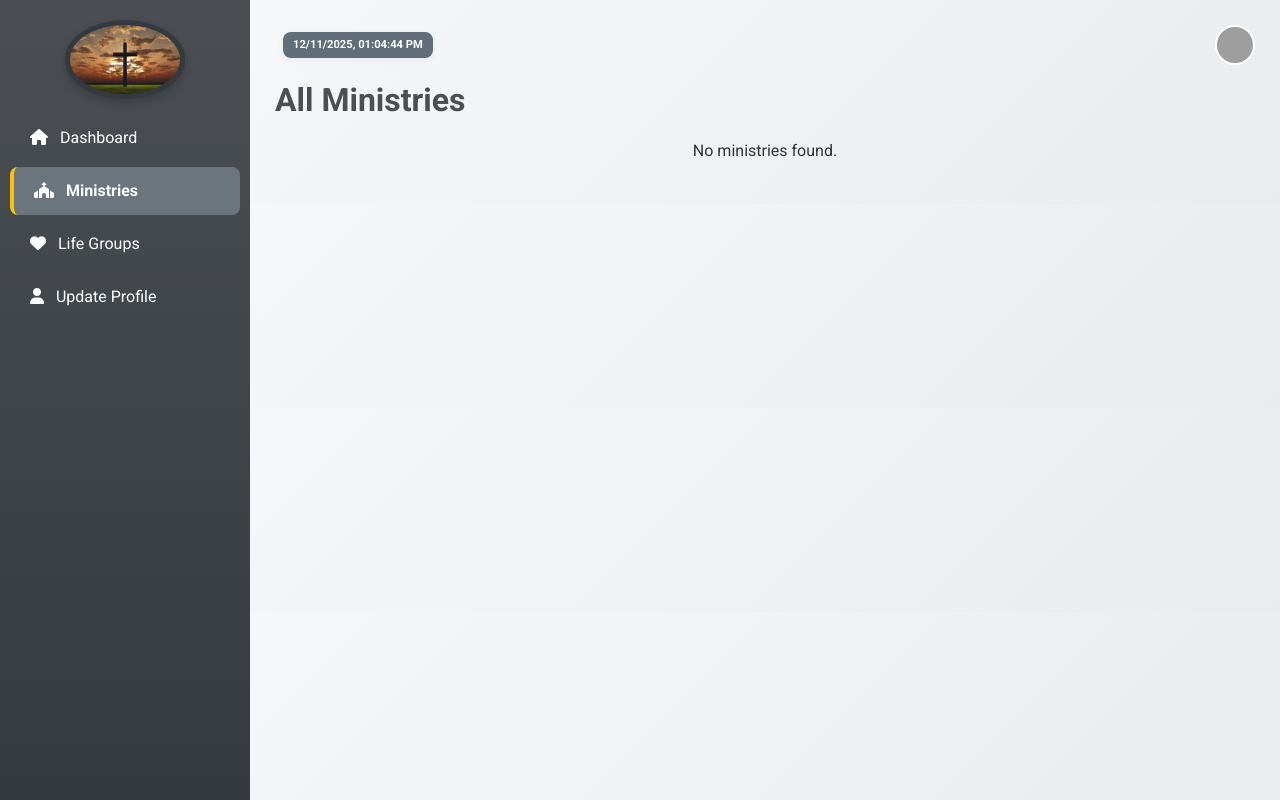
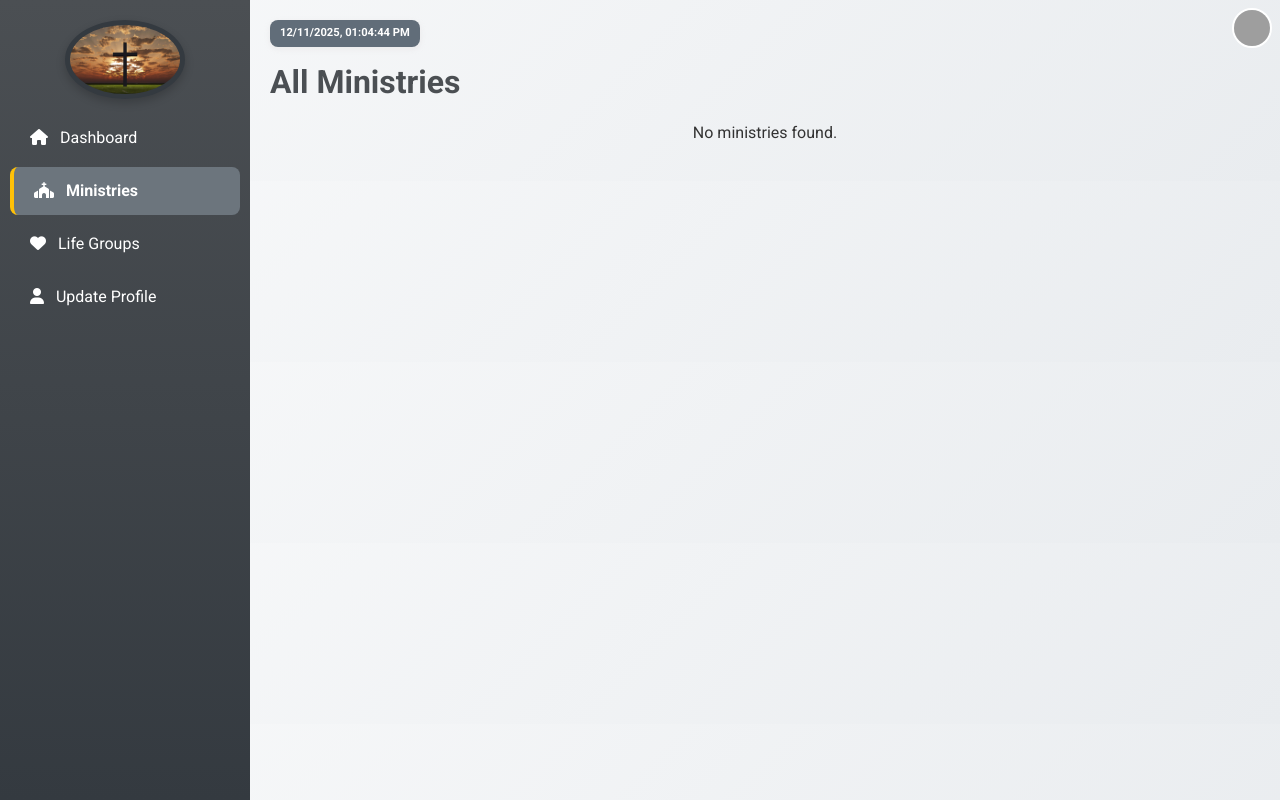
Before and after one commit to Zoraller/Church-Management, a Flask app: page /all_ministries in a window 1280 px wide. Run offline with Flask 3, Linux system fonts and the light colour scheme; data that the repository does not hold is empty; grey boxes are pictures that could not be loaded.

Commit message:
Update all_ministries.html

```diff
--- a/templates/all_ministries.html
+++ b/templates/all_ministries.html
@@ -97,7 +97,7 @@ h2 { color:#4b4f53; font-weight:700; margin-bottom:20px; }
 }
 @media(min-width:769px){
     .sidebar{ transform:translateX(0); }
-    .main-content{ margin-left:250px; padding:25px; }
+    .main-content{ margin-left:250px; }
 }
 </style>
 </head>
@@ -122,14 +122,10 @@ h2 { color:#4b4f53; font-weight:700; margin-bottom:20px; }
 <!-- Main Content -->
 <div class="main-content">
   <div class="d-flex justify-content-between align-items-center mb-3">
-        <div class="d-flex align-items-center">
-            <div class="hamburger d-md-none" id="hamburger"><i class="fa-solid fa-bars"></i></div>
-            <div id="datetime" class="time-card ms-2"></div>
-        </div>
-        <div class="dropdown">
-            <a class="d-block" href="#" id="profileDropdown" data-bs-toggle="dropdown">
-                <img src="{{ url_for('static', filename='uploads/' + (profile_pic if profile_pic else 'default-profile.png')) }}"
-                     class="profile-icon">
+    <div id="datetime" class="time-card"></div>
+    <div class="dropdown position-fixed top-0 end-0 p-2" style="z-index: 1050;">
+      <a class="d-block" href="#" role="button" id="profileDropdown" data-bs-toggle="dropdown" aria-expanded="false">
+        <img src="{{ url_for('uploaded_file', filename=profile_pic) }}" class="profile-icon" onerror="this.src='{{ url_for('static', filename='images/default-profile.png') }}'">
       </a>
       <ul class="dropdown-menu dropdown-menu-end shadow-sm" aria-labelledby="profileDropdown">
         <li><a class="dropdown-item" href="{{ url_for('update_profile') }}"><i class="fa-solid fa-user me-2"></i> Update Profile</a></li>
```
Lines whose indentation alone changed are shown as unchanged.
